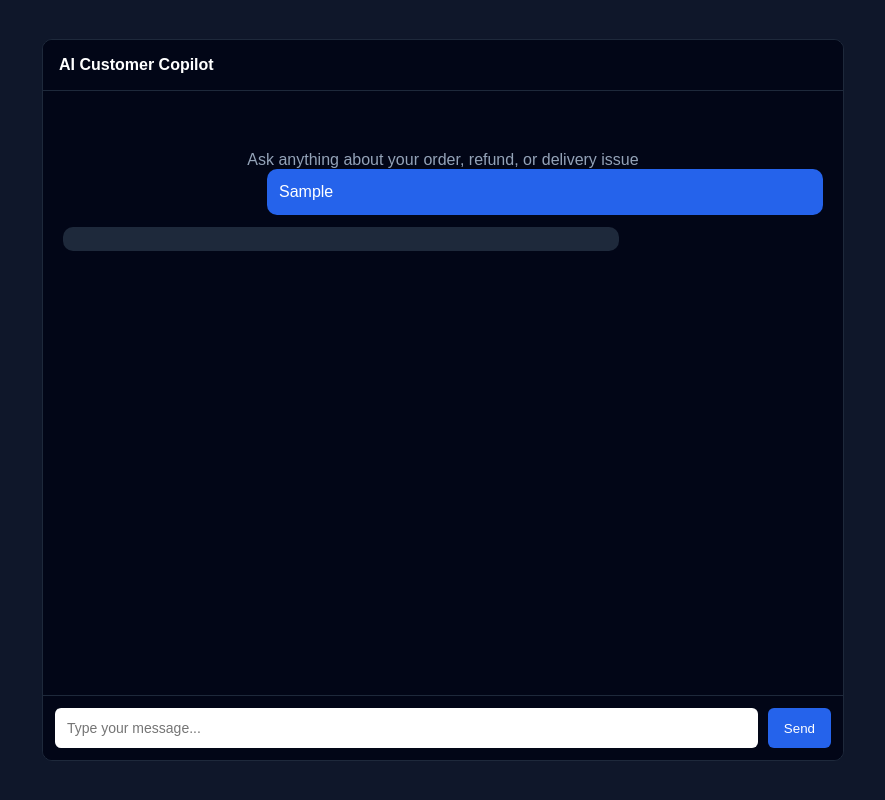
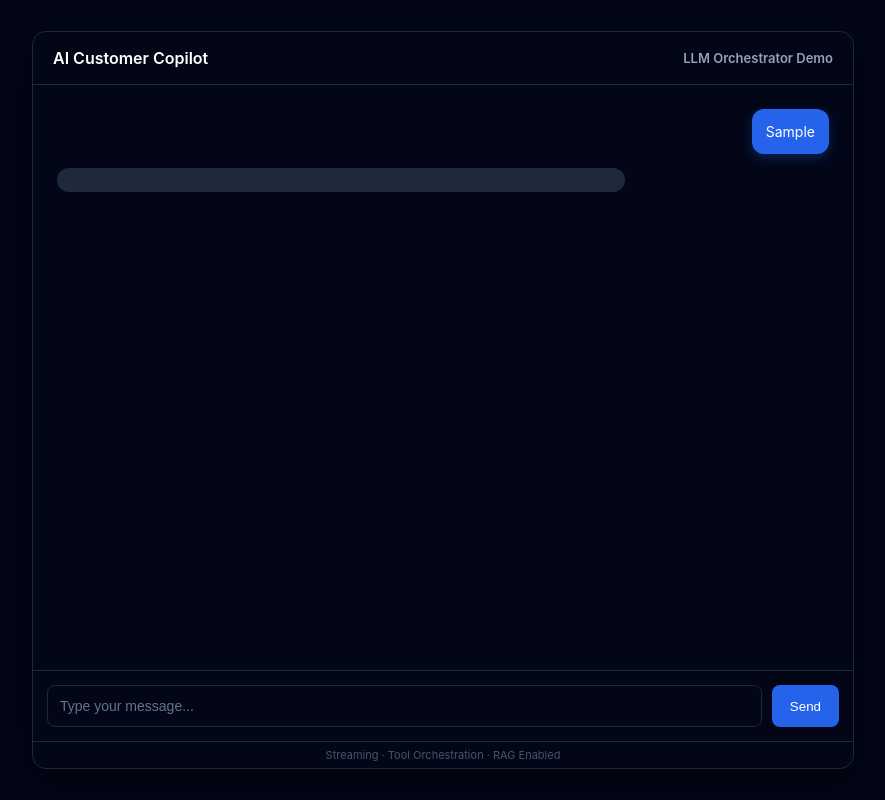
Before and after one commit to areddy1805/ai-customer-copilot, a plain HTML site: page app/ui/index.html in a window 1280 px wide. Both pictures are taken after typing "Sample" into the empty fields and a click on the button "Send". Shown: the whole page, without its empty margins (197-1082 px from the left). Drawn offline with Linux system fonts and the light colour scheme; no server answers.

Commit message:
feat: UI imporvement

```diff
--- a/app/ui/app.js
+++ b/app/ui/app.js
@@ -1,28 +1,38 @@
 function addMessage(text, type) {
+  const chat = document.getElementById("chat");
+
+  const empty = chat.querySelector(".empty");
+  if (empty) empty.remove();
+
   const div = document.createElement("div");
   div.className = "msg " + type;
   div.innerHTML = text.replace(/\n/g, "<br>");
-  document.getElementById("chat").appendChild(div);
+
+  chat.appendChild(div);
   div.scrollIntoView();
+
   return div;
 }
 
 function send() {
   const input = document.getElementById("input");
+  const btn = document.getElementById("sendBtn");
+
   const query = input.value.trim();
-
   if (!query) return;
 
   input.value = "";
   input.disabled = true;
+  btn.disabled = true;
 
   addMessage(query, "user");
 
-  const botDiv = addMessage("...", "bot");
-  botDiv.innerHTML = "";
+  const botDiv = addMessage('<span class="typing">Typing...</span>', "bot");
 
   const url = `http://localhost:8000/api/stream?query=${encodeURIComponent(query)}`;
   const evt = new EventSource(url);
+
+  botDiv.innerHTML = "";
 
   evt.onmessage = (e) => {
     botDiv.innerHTML += e.data.replace(/\n/g, "<br>");
@@ -30,6 +40,7 @@ function send() {
 
   evt.onerror = () => {
     input.disabled = false;
+    btn.disabled = false;
     evt.close();
   };
 }
--- a/app/ui/index.html
+++ b/app/ui/index.html
@@ -1,13 +1,14 @@
 <!doctype html>
 <html>
   <head>
+    <link rel="icon" href="favicon.ico" />
     <title>AI Customer Copilot</title>
 
     <style>
       body {
         margin: 0;
-        font-family: Arial, sans-serif;
-        background: #0f172a;
+        font-family: -apple-system, BlinkMacSystemFont, "Segoe UI", Roboto;
+        background: #020617;
         color: white;
         display: flex;
         justify-content: center;
@@ -17,40 +18,54 @@
 
       .container {
         width: 100%;
-        max-width: 800px;
-        height: 90vh;
+        max-width: 820px;
+        height: 92vh;
         display: flex;
         flex-direction: column;
         background: #020617;
         border: 1px solid #1e293b;
-        border-radius: 10px;
+        border-radius: 14px;
         overflow: hidden;
+        box-shadow: 0 10px 40px rgba(0, 0, 0, 0.6);
       }
 
       .header {
-        padding: 16px;
-        font-weight: bold;
+        padding: 16px 20px;
+        font-weight: 600;
+        font-size: 16px;
         border-bottom: 1px solid #1e293b;
-        background: #020617;
+        display: flex;
+        align-items: center;
+        justify-content: space-between;
+      }
+
+      .header span {
+        color: #94a3b8;
+        font-size: 13px;
       }
 
       .chat {
         flex: 1;
         overflow-y: auto;
-        padding: 20px;
+        padding: 24px;
+        display: flex;
+        flex-direction: column;
       }
 
       .msg {
         max-width: 70%;
-        padding: 12px;
-        margin-bottom: 12px;
-        border-radius: 10px;
-        line-height: 1.4;
+        padding: 12px 14px;
+        margin-bottom: 14px;
+        border-radius: 12px;
+        line-height: 1.5;
+        font-size: 14px;
+        white-space: pre-wrap;
       }
 
       .user {
         background: #2563eb;
         margin-left: auto;
+        box-shadow: 0 4px 12px rgba(37, 99, 235, 0.3);
       }
 
       .bot {
@@ -59,7 +74,7 @@
 
       .input-area {
         display: flex;
-        padding: 12px;
+        padding: 14px;
         border-top: 1px solid #1e293b;
         background: #020617;
       }
@@ -67,48 +82,81 @@
       input {
         flex: 1;
         padding: 12px;
-        border: none;
-        border-radius: 6px;
+        border-radius: 8px;
+        border: 1px solid #1e293b;
+        background: #020617;
+        color: white;
+        font-size: 14px;
+      }
+
+      input::placeholder {
+        color: #64748b;
+      }
+
+      input:focus {
+        border-color: #2563eb;
         outline: none;
-        font-size: 14px;
       }
 
       button {
         margin-left: 10px;
-        padding: 12px 16px;
+        padding: 12px 18px;
         background: #2563eb;
         color: white;
         border: none;
-        border-radius: 6px;
+        border-radius: 8px;
         cursor: pointer;
+        font-weight: 500;
       }
 
       button:hover {
         background: #1d4ed8;
       }
 
+      button:disabled {
+        background: #334155;
+        cursor: not-allowed;
+      }
+
       .empty {
         text-align: center;
+        color: #64748b;
+        margin-top: 60px;
+        font-size: 14px;
+      }
+
+      .typing {
+        font-style: italic;
         color: #94a3b8;
-        margin-top: 40px;
+      }
+
+      .footer {
+        text-align: center;
+        font-size: 11px;
+        color: #475569;
+        padding: 6px;
+        border-top: 1px solid #1e293b;
       }
     </style>
   </head>
 
   <body>
     <div class="container">
-      <div class="header">AI Customer Copilot</div>
+      <div class="header">
+        <div>AI Customer Copilot</div>
+        <span>LLM Orchestrator Demo</span>
+      </div>
 
       <div id="chat" class="chat">
-        <div class="empty">
-          Ask anything about your order, refund, or delivery issue
-        </div>
+        <div class="empty">Ask about orders, refunds, or delivery issues</div>
       </div>
 
       <div class="input-area">
         <input id="input" placeholder="Type your message..." />
-        <button onclick="send()">Send</button>
+        <button id="sendBtn" onclick="send()">Send</button>
       </div>
+
+      <div class="footer">Streaming · Tool Orchestration · RAG Enabled</div>
     </div>
 
     <script src="app.js"></script>
```
Also changed, not shown: app/ui/favicon.ico (added).
